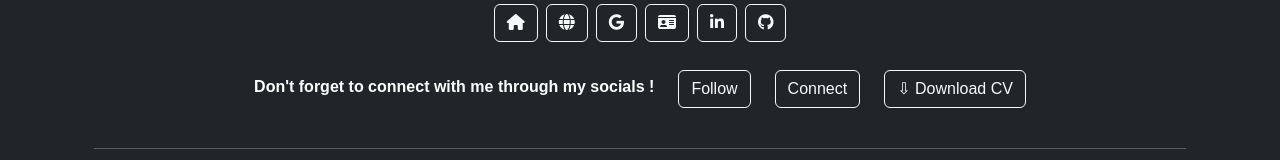
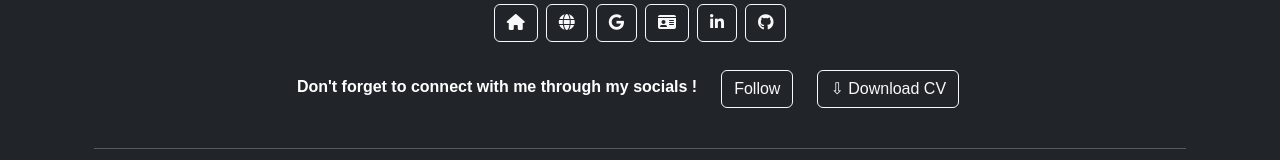
Before and after one commit to alteakapxhiu/PersonalWebsite, a React (Create React App) app: page / in a window 1280 px wide. Shown: the part 5047-5207 px from the top of the page. Built offline with nearby package versions, Linux system fonts and the light colour scheme.

Commit message:
Finishing Touches

```diff
--- a/src/components/Footer.js
+++ b/src/components/Footer.js
@@ -11,6 +11,16 @@ import {
 } from 'mdb-react-ui-kit';
 
 const Footer = () => {
+  const downloadFileAtURL = () => {
+    const url = '/AlteaKapxhiu-CV.pdf'; // Relative path to the file in the public folder
+    const link = document.createElement('a');
+    link.href = url;
+    link.download = 'AlteaKapxhiu-CV.pdf'; // The name the file will be saved as
+    document.body.appendChild(link);
+    link.click();
+    document.body.removeChild(link);
+  };
+
   return (
     <MDBFooter className='text-center' color='white' bgColor='dark'>
       <MDBContainer className='p-4'>
@@ -64,22 +74,17 @@ const Footer = () => {
             </MDBCol>
 
               <MDBCol size="auto">
-                <a href="https://www.linkedin.com/in/alteakapxhiu/" target="_blank" rel="noopener noreferrer">
-                    <MDBBtn outline color="light" type="button" className="mb-4">
-                    Connect
-                    </MDBBtn>
-                </a>
+              <MDBBtn outline color="light" type="button" className="mb-4" onClick={downloadFileAtURL}>
+                  ⇩ Download CV
+                </MDBBtn>
             </MDBCol>
 
 
               <MDBCol size="auto">
 
 
-      <a href="/AlteaKapxhiu-CV.pdf" download="AlteaKapxhiu-CV.pdf">
-        <MDBBtn outline color="light" type="button" className="mb-4">
-          ⇩ Download CV
-        </MDBBtn>
-      </a>
+
+
     </MDBCol>
             </MDBRow>
           </form>
```
